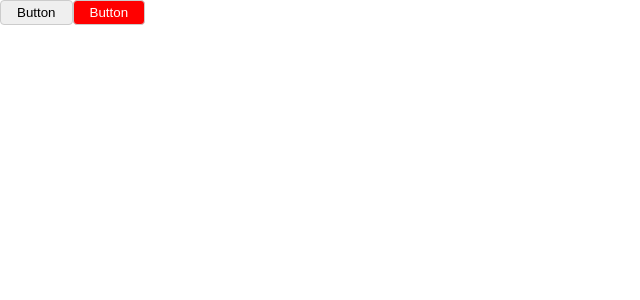
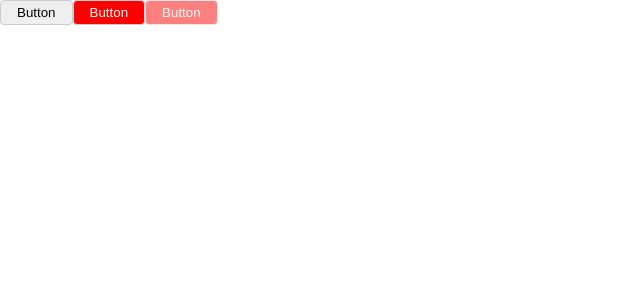
Before and after one commit to hoapng/react_f8, a React (Create React App) app: page / in a window 1280 px wide. Shown: the top 300 px of the page, without its empty margins (0-640 px from the left). Built offline with nearby package versions, Linux system fonts and the light colour scheme.

Commit message:
Install SASS

```diff
--- a/package.json
+++ b/package.json
@@ -10,6 +10,7 @@
     "react": "^18.2.0",
     "react-dom": "^18.2.0",
     "react-scripts": "5.0.1",
+    "sass": "^1.63.6",
     "web-vitals": "^2.1.4"
   },
   "scripts": {
--- a/src/App.js
+++ b/src/App.js
@@ -6,6 +6,7 @@ export default function App() {
     <div className="App">
       <Button />
       <Button primary/>
+      <Button primary disable/>
     </div>
   );
 }
--- a/src/Button/Button.module.css
+++ b/src/Button/Button.module.scss
@@ -2,9 +2,17 @@
     padding: 4px 16px;
     border: 1px solid #ccc;
     border-radius: 4px;
+    &:hover{
+      cursor: pointer;
+      opacity: 0.9;
+    }
   }
 
   .primary {
     color: #fff;
     background-color: red;
   }
+  .disable{
+    opacity: 0.5;
+    pointer-events: none;
+  }
--- a/src/Button/index.js
+++ b/src/Button/index.js
@@ -1,9 +1,10 @@
-import styles from "./Button.module.css";
+import styles from "./Button.module.scss";
 import clsx from 'clsx'
 
-function Button({primary}) {
+function Button({primary, disable}) {
     const classes = clsx(styles.btn, {
         [styles.primary]: primary,
+        [styles.disable]: disable,
         'd-flex': true
     })
   return (
```
Also changed, not shown: 1 other file (tests, documents, lock files or other folders).
